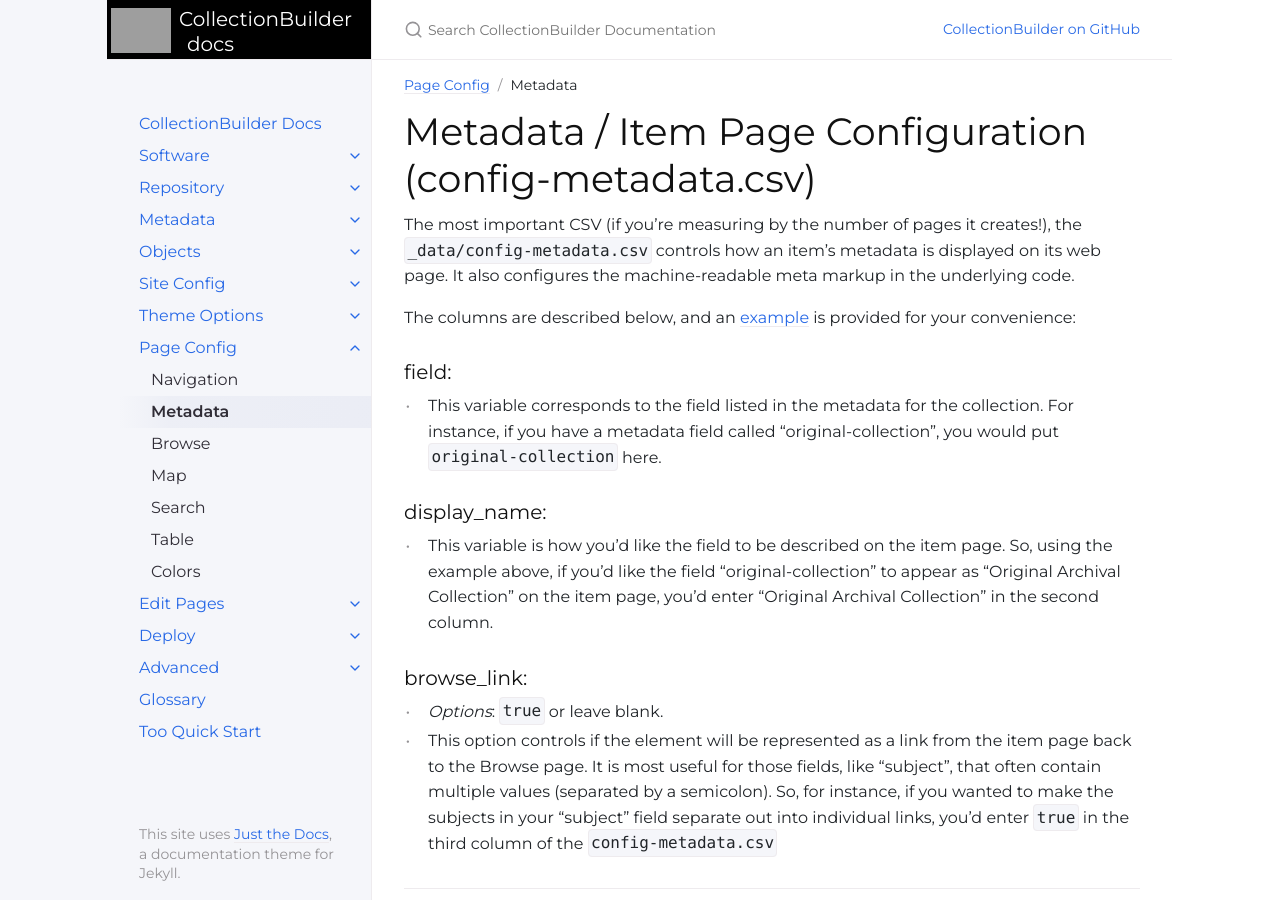
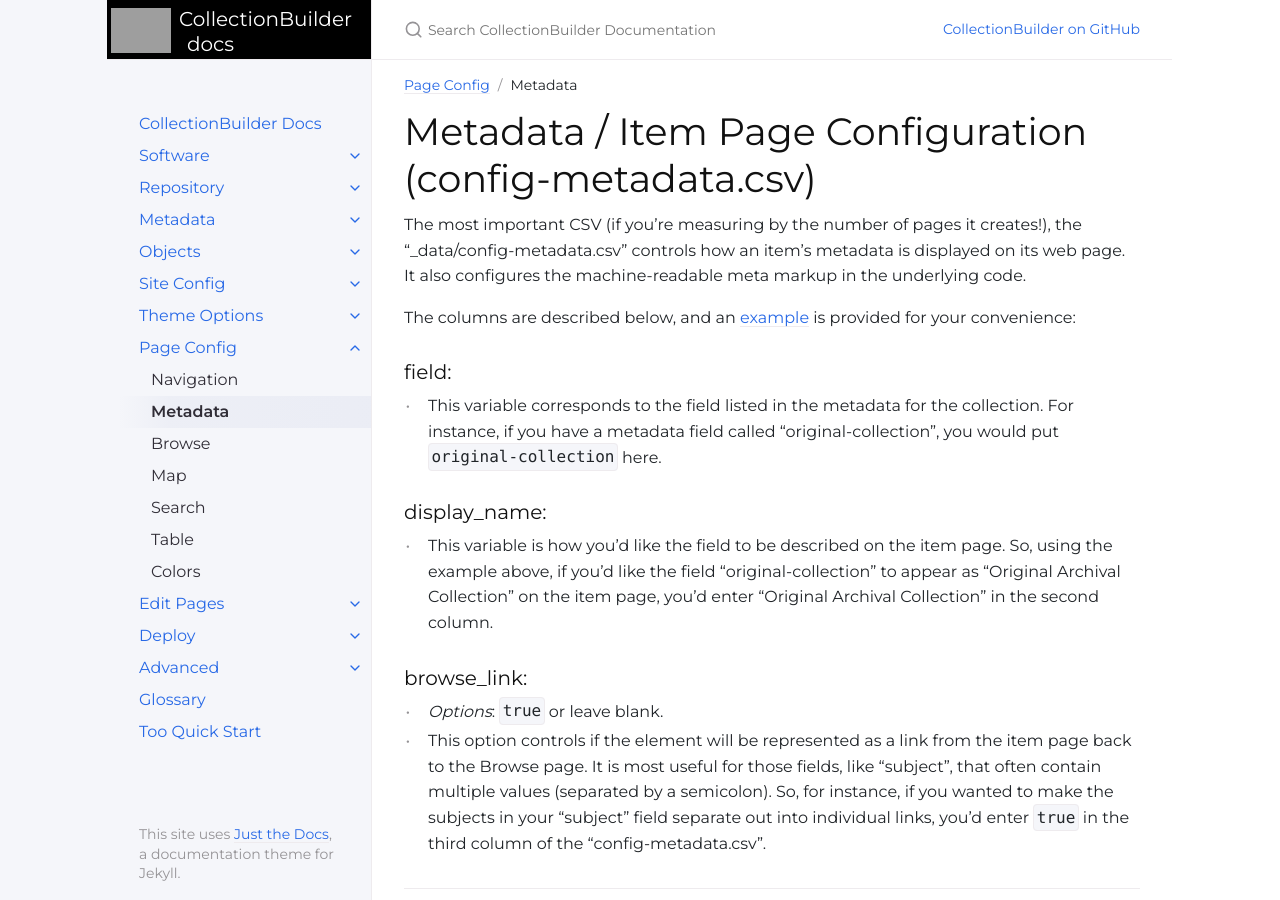
Before and after one commit to CollectionBuilder/cb-docs, a Jekyll site: the page built from docs/customization/config-metadata.md, in a window 1280 px wide and 900 px high. Built offline with Jekyll 4.4.1, drawn with Linux system fonts in a browser that asks for light colours.

Commit message:
quotation marks

```diff
--- a/docs/customization/config-metadata.md
+++ b/docs/customization/config-metadata.md
@@ -6,7 +6,7 @@ nav_order: 2
 
 # Metadata / Item Page Configuration (config-metadata.csv)
 
-The most important CSV (if you're measuring by the number of pages it creates!), the `_data/config-metadata.csv` controls how an item's metadata is displayed on its web page.
+The most important CSV (if you're measuring by the number of pages it creates!), the "_data/config-metadata.csv" controls how an item's metadata is displayed on its web page.
 It also configures the machine-readable meta markup in the underlying code.
 
 The columns are described below, and an [example](#example) is provided for your convenience:
@@ -19,7 +19,7 @@ The columns are described below, and an [example](#example) is provided for your
 
 ### browse_link:
 - *Options*: `true` or leave blank.
-- This option controls if the element will be represented as a link from the item page back to the Browse page. It is most useful for those fields, like "subject", that often contain multiple values (separated by a semicolon). So, for instance, if you wanted to make the subjects in your "subject" field separate out into individual links, you'd enter `true` in the third column of the `config-metadata.csv`
+- This option controls if the element will be represented as a link from the item page back to the Browse page. It is most useful for those fields, like "subject", that often contain multiple values (separated by a semicolon). So, for instance, if you wanted to make the subjects in your "subject" field separate out into individual links, you'd enter `true` in the third column of the "config-metadata.csv".
 
 ---
 
```
Also changed, not shown: docs/customization/config-browse.md (+1 -1 lines), docs/customization/config-map.md (+1 -1 lines), docs/customization/config-search.md (+1 -1 lines), docs/customization/config-table.md (+1 -1 lines), docs/customization/config-theme-colors.md (+1 -1 lines).
